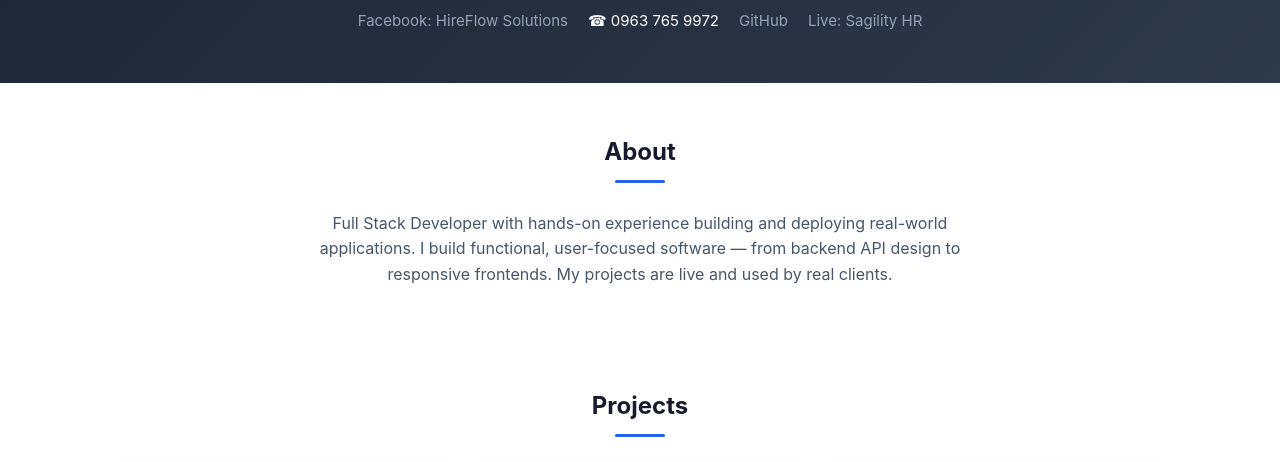
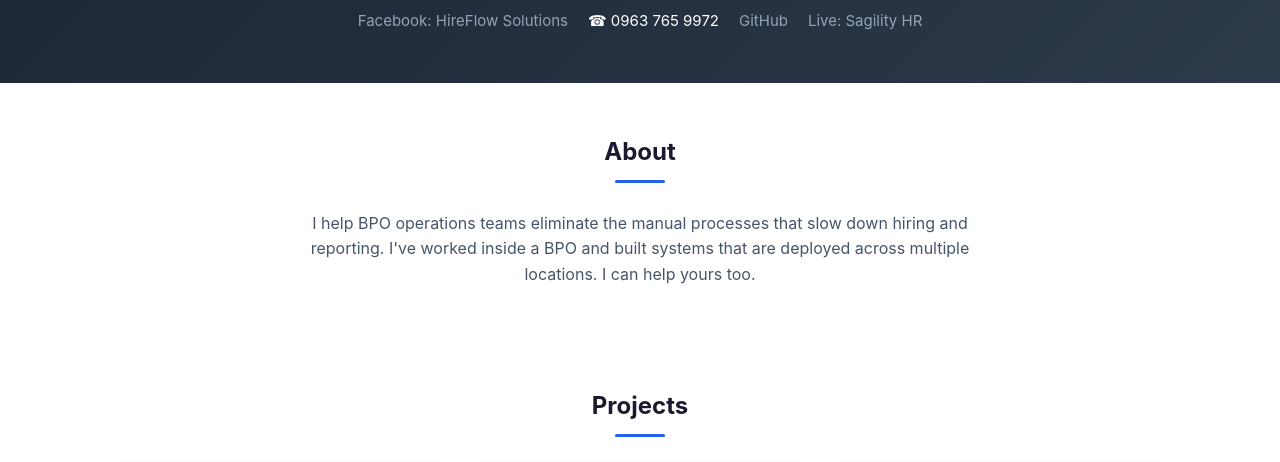
Before and after one commit to immortalperson22/portfolio, a plain HTML site: page index.html in a window 1280 px wide. Shown: the part 304-766 px from the top of the page. Drawn offline with Linux system fonts and the light colour scheme.

Commit message:
Update About section to help-first language

```diff
--- a/index.html
+++ b/index.html
@@ -316,9 +316,9 @@
   <div class="container">
     <h2 class="section-title">About</h2>
     <div class="about-text">
-      Full Stack Developer with hands-on experience building and deploying real-world applications.
-      I build functional, user-focused software — from backend API design to responsive frontends.
-      My projects are live and used by real clients.
+      I help BPO operations teams eliminate the manual processes that slow down hiring and reporting.
+      I've worked inside a BPO and built systems that are deployed across multiple locations.
+      I can help yours too.
     </div>
   </div>
 </section>
```
